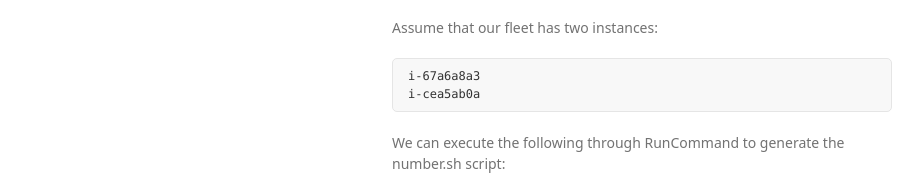
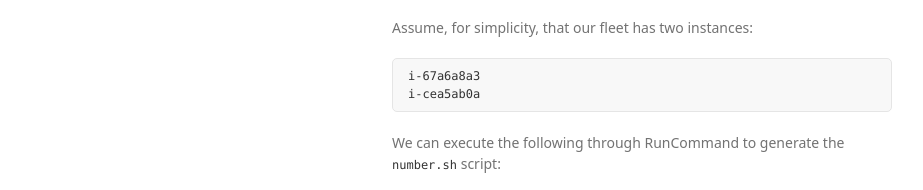
Before and after one commit to mariusmni/aws, a plain HTML site: page index.html in a window 1280 px wide. Shown: the part 762-952 px from the top of the page, without its empty margins (178-1101 px from the left). Drawn offline with Linux system fonts and the light colour scheme; a web font is replaced by a local one.

```diff
--- a/index.html
+++ b/index.html
@@ -48,13 +48,13 @@ curl -s http://169.254.169.254/latest/meta-data/instance-id
 
 <p>For our purpose, we want every instance to have an index between 0 and size of fleet - 1. A simple way to do this is to create a script, say <code>number.sh</code>, that does <code>echo &lt;index&gt;</code>, where index differs from instance to instance. The script can be created manually, but for a large fleet we can use RunCommand itself to generate the <code>number.sh</code> script, as follows. </p>
 
-<p>Assume that our fleet has two instances:</p>
+<p>Assume, for simplicity, that our fleet has two instances:</p>
 
 <pre><code>i-67a6a8a3
 i-cea5ab0a
 </code></pre>
 
-<p>We can execute the following through RunCommand to generate the number.sh script:</p>
+<p>We can execute the following through RunCommand to generate the <code>number.sh</code> script:</p>
 
 <pre><code>#!/bin/bash
 
```
Also changed, not shown: params.json (+1 -1 lines).
